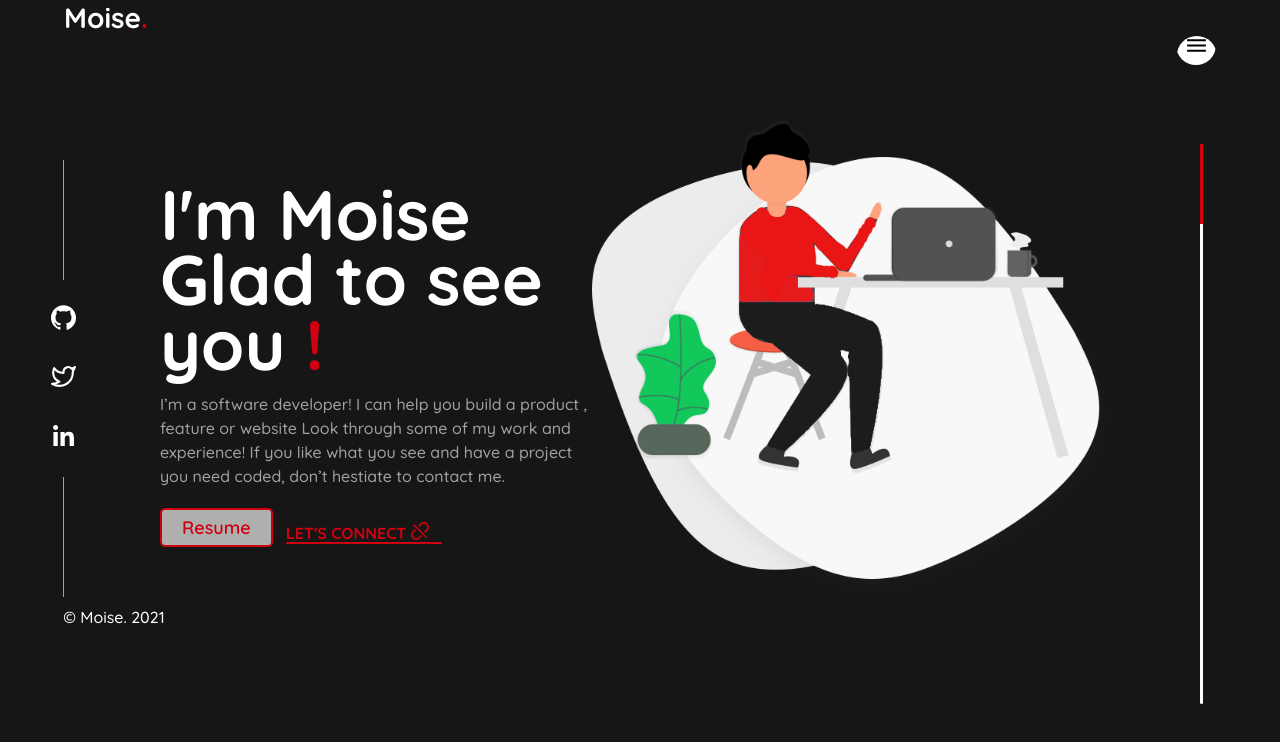
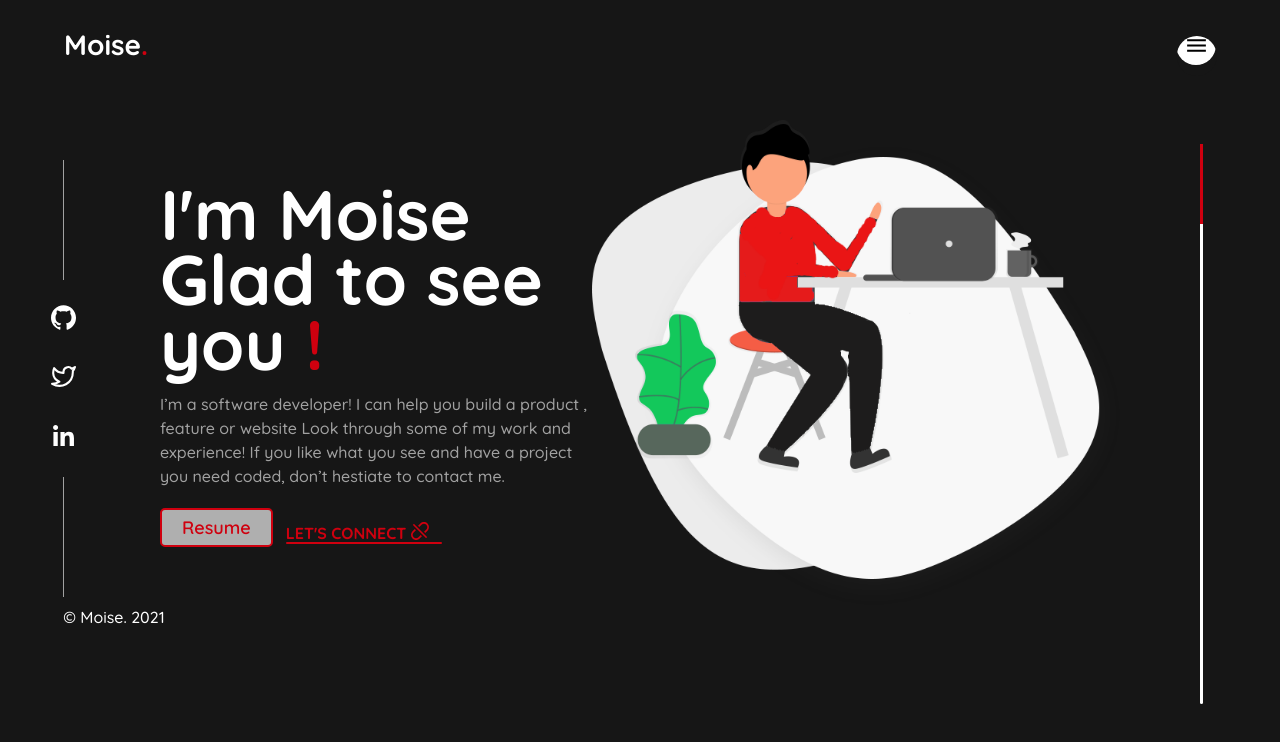
Before and after one commit to moise10r/React_Personal_Portfolio, a React (Create React App) app: page / in a window 1280 px wide. Shown: the top 742 px of the page. Built offline with nearby package versions, Linux system fonts and the light colour scheme.

Commit message:
Fix clip path animation on a menu.

```diff
--- a/src/assets/css/main.css
+++ b/src/assets/css/main.css
@@ -72,6 +72,7 @@ ul {
 .main-header .header-main-container .logo-container .logo {
   font-size: 2.8rem;
   font-weight: 900;
+  line-height: 9rem;
   color: #fff;
 }
 .main-header .header-main-container .logo-container .logo span {
@@ -96,6 +97,7 @@ ul {
 }
 .main-navbar.open {
   clip-path: circle(100%);
+  z-index: 99;
 }
 .main-navbar .languages {
   position: absolute;
--- a/src/assets/scss/components/_header.scss
+++ b/src/assets/scss/components/_header.scss
@@ -28,6 +28,7 @@
 		.logo-container .logo {
 			font-size: 2.8rem;
 			font-weight: 900;
+			line-height: 9rem;
 			color: $text-color;
 			span {
 				color: $secondary-color;
@@ -54,6 +55,7 @@
 	background-color: $black-ground-color;
 	&.open {
 		clip-path: circle(100%);
+		z-index: 99;
 	}
 	.languages {
 		position: absolute;
```
